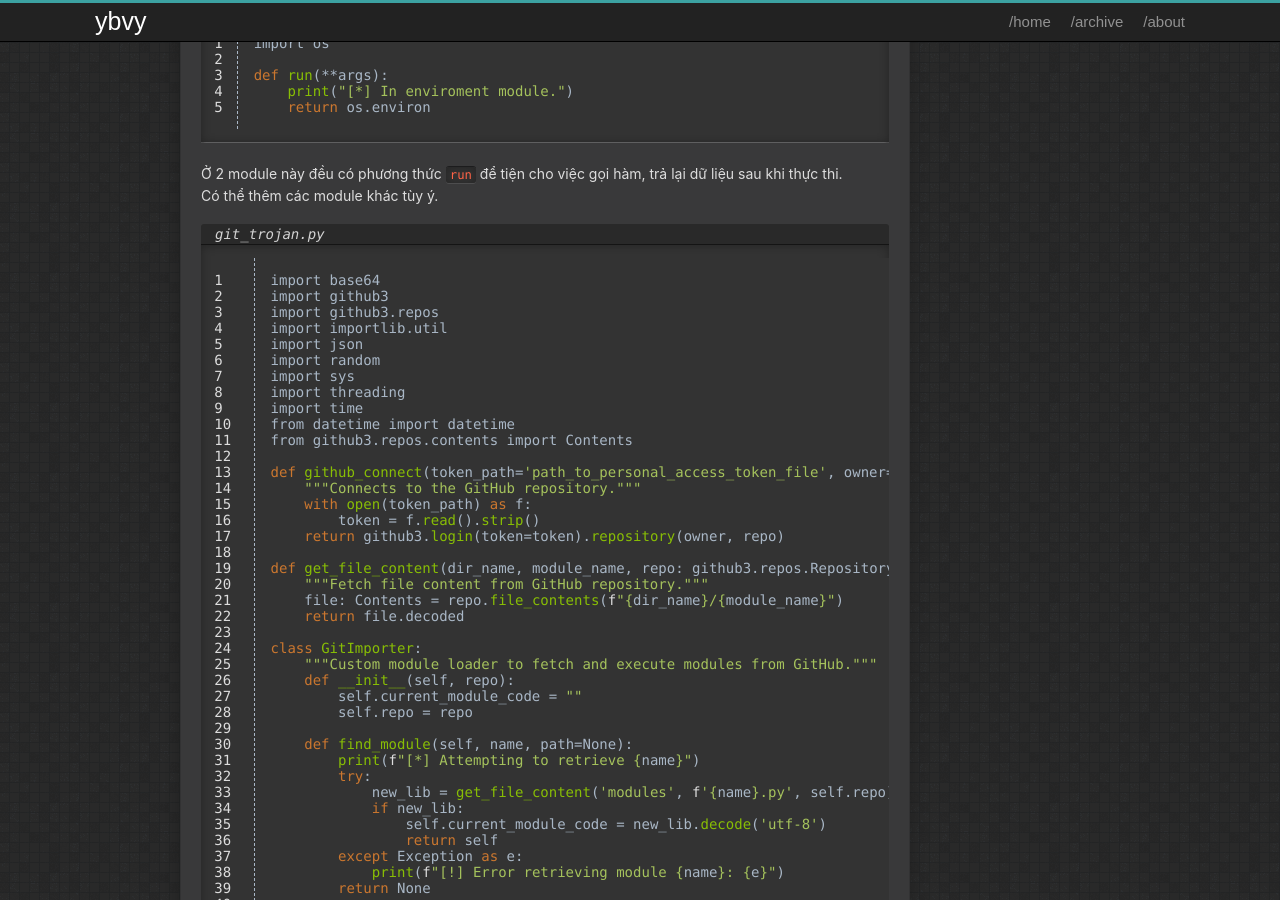
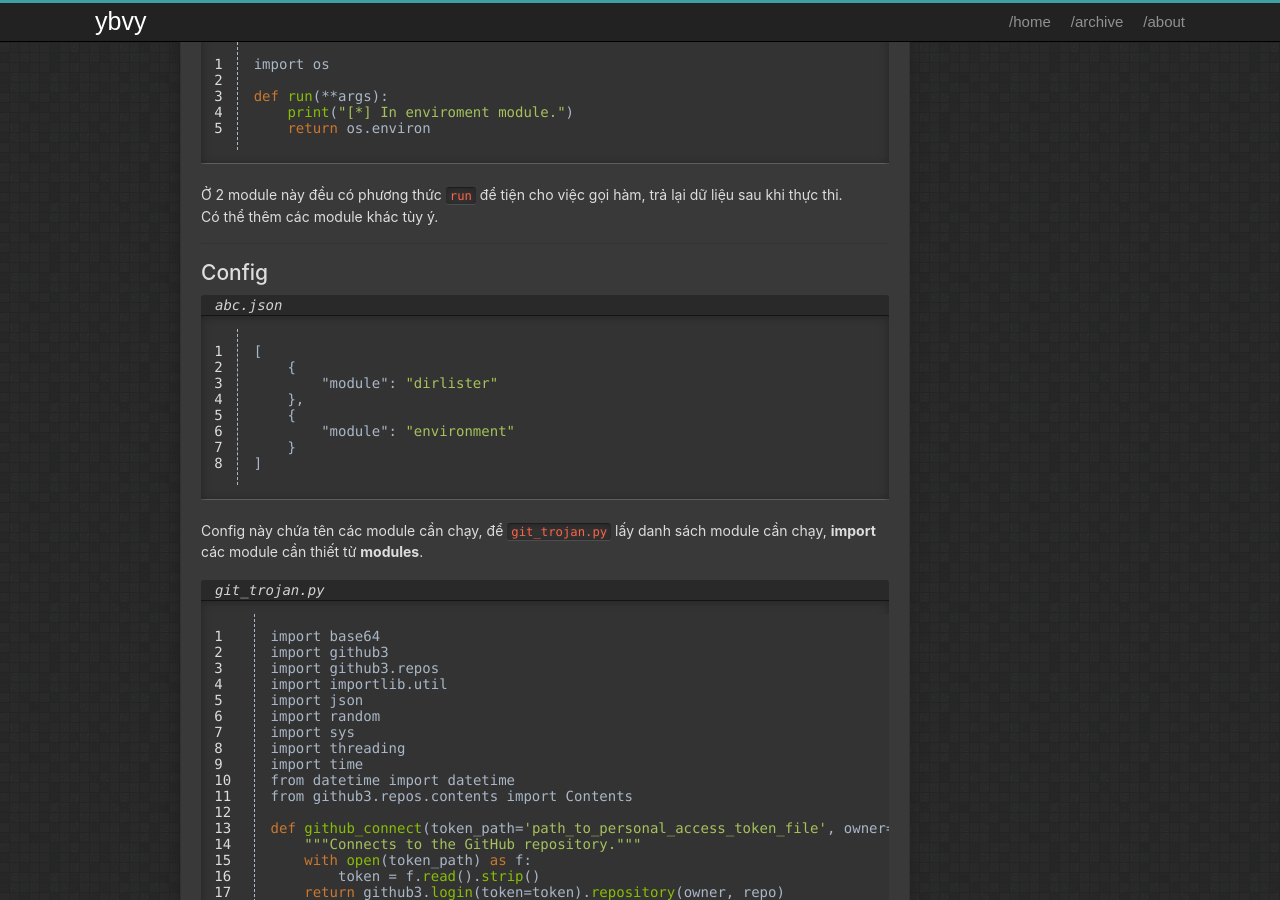
Before and after one commit to ybvy/ybvy.github.io, a Jekyll site: the page built from _posts/2025-03-21-trojan-with-github.md, in a window 1280 px wide and 900 px high, scrolled down 1268 px. Built offline with Jekyll 4.4.1, drawn with Linux system fonts in a browser that asks for light colours; comment, search, counter and statistics services are not loaded.

Commit message:
add post trojan

```diff
--- a/_posts/2025-03-21-trojan-with-github.md
+++ b/_posts/2025-03-21-trojan-with-github.md
@@ -71,6 +71,24 @@ def run(**args):
 
 Ở 2 module này đều có phương thức `run` để tiện cho việc gọi hàm, trả lại dữ liệu sau khi thực thi.
 Có thể thêm các module khác tùy ý.
+
+---
+## Config
+
+>abc.json
+{:.filename}
+{% highlight json linenos %}
+[
+    {
+        "module": "dirlister"
+    },
+    {
+        "module": "environment"
+    }
+]
+{% endhighlight %}
+
+Config này chứa tên các module cần chạy, để `git_trojan.py` lấy danh sách module cần chạy, **import** các module cần thiết từ **modules**.
 
 >git_trojan.py
 {:.filename}
```
